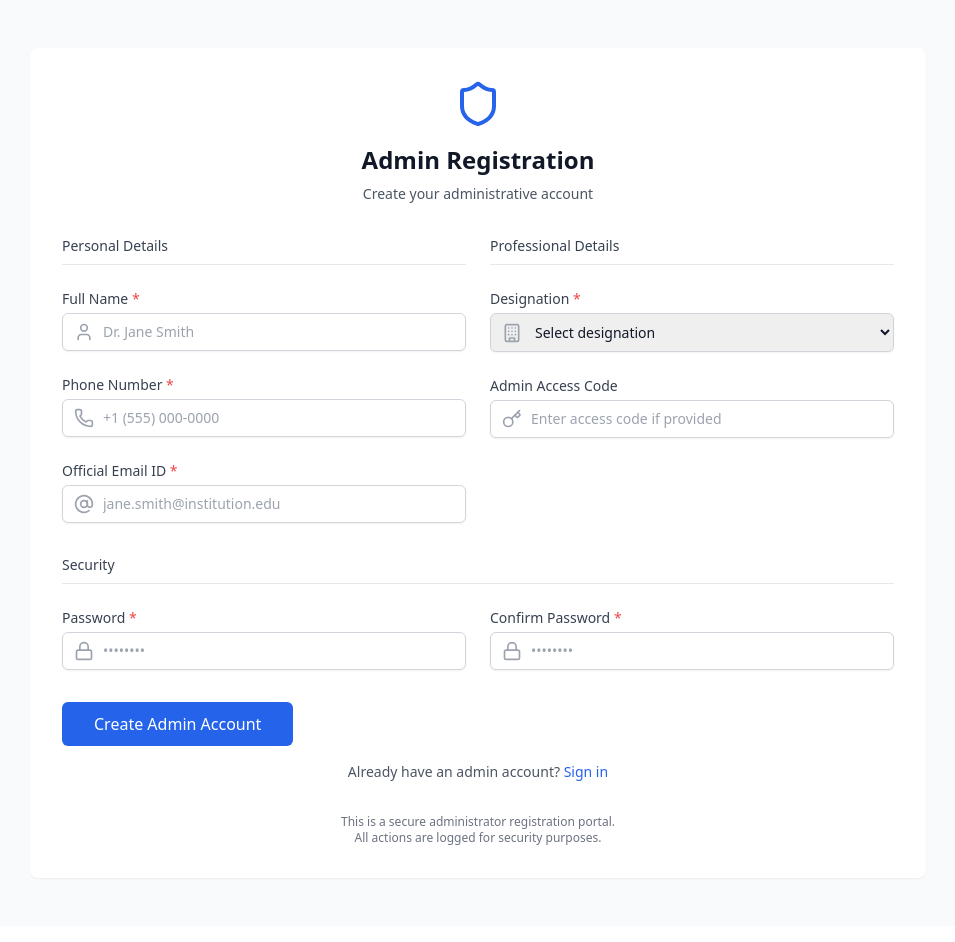
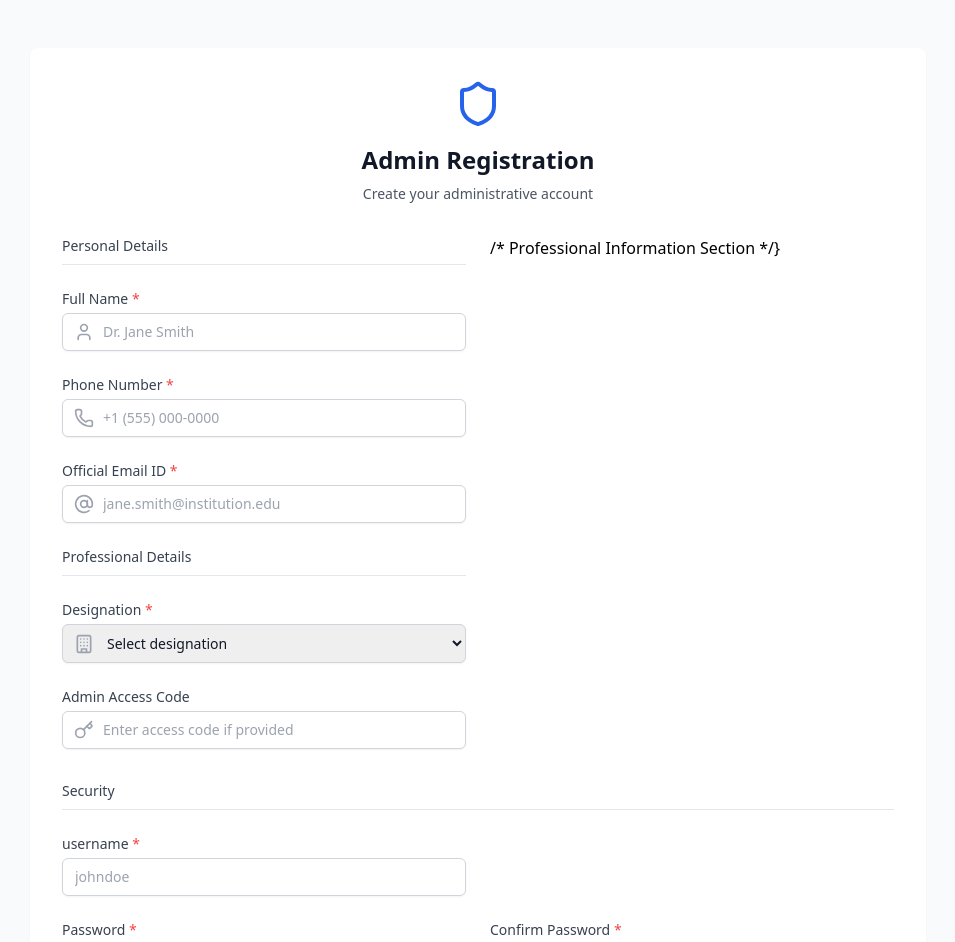
Before and after one commit to ishani-1255/dummy, a React (Create React App) app: page /Admin-SignUp in a window 1280 px wide. Shown: the top 942 px of the page, without its empty margins (162-1117 px from the left). Built offline with nearby package versions, Linux system fonts and the light colour scheme.

Commit message:
updated signup

```diff
--- a/src/pages/signup-admin.jsx
+++ b/src/pages/signup-admin.jsx
@@ -10,7 +10,8 @@
   placeholder,
   icon: Icon,
   required = true,
-  className = ""
+  className = "" ,
+  name,
 }) => (
   <div className={`flex flex-col space-y-1 ${className}`}>
     <label className="text-sm font-medium text-gray-700">
@@ -60,23 +61,26 @@
               <InputField
                 label="Full Name"
                 placeholder="Dr. Jane Smith"
+                name="name"
                 icon={User}
               />
               <InputField
                 label="Phone Number"
                 type="tel"
                 placeholder="+1 (555) 000-0000"
+                name="phone"
                 icon={Phone}
               />
               <InputField
                 label="Official Email ID"
                 type="email"
                 placeholder="jane.smith@institution.edu"
+                name="email"
                 icon={AtSign}
               />
             </div>
 
-            {/* Professional Information Section */}
+            /* Professional Information Section */}
                   <div className="space-y-6">
                     <div className="border-b pb-2">
                     <h2 className="text-sm font-medium text-gray-700">Professional Details</h2>
@@ -88,11 +92,11 @@
                     <div className="relative">
                       <Building className="absolute left-3 top-1/2 transform -translate-y-1/2 h-5 w-5 text-gray-400" />
                       <select
+                      name="designation"
                       className="w-full rounded-md border border-gray-300 shadow-sm pl-10 pr-3 py-2
                         focus:border-blue-500 focus:ring-1 focus:ring-blue-500 focus:outline-none
                         text-gray-900 text-sm"
-                    required
-                  >
+                      required>
                       <option value="">Select designation</option>
                       <option value="placement_officer">Placement Officer</option>
                       <option value="hod">HOD</option>
@@ -103,6 +107,7 @@
                     <InputField
                     label="Admin Access Code"
                     type="text"
+                    name="accessCode"
                     placeholder="Enter access code if provided"
                     icon={Key}
                     required={false}
@@ -117,16 +122,24 @@
             </div>
             <div className="grid grid-cols-1 md:grid-cols-2 gap-6">
               <InputField
+                label="username"
+                type="text"
+                name="username"
+                placeholder="johndoe"
+              />
+            </div>
+            <div className="grid grid-cols-1 lg:grid-cols-2 gap-6">
+              <InputField
                 label="Password"
                 type="password"
+                name="password"
                 placeholder="••••••••"
-                icon={Lock}
               />
               <InputField
                 label="Confirm Password"
                 type="password"
+                name="confirmPassword"
                 placeholder="••••••••"
-                icon={Lock}
               />
             </div>
           </div>
```
Lines whose indentation alone changed are shown as unchanged.
